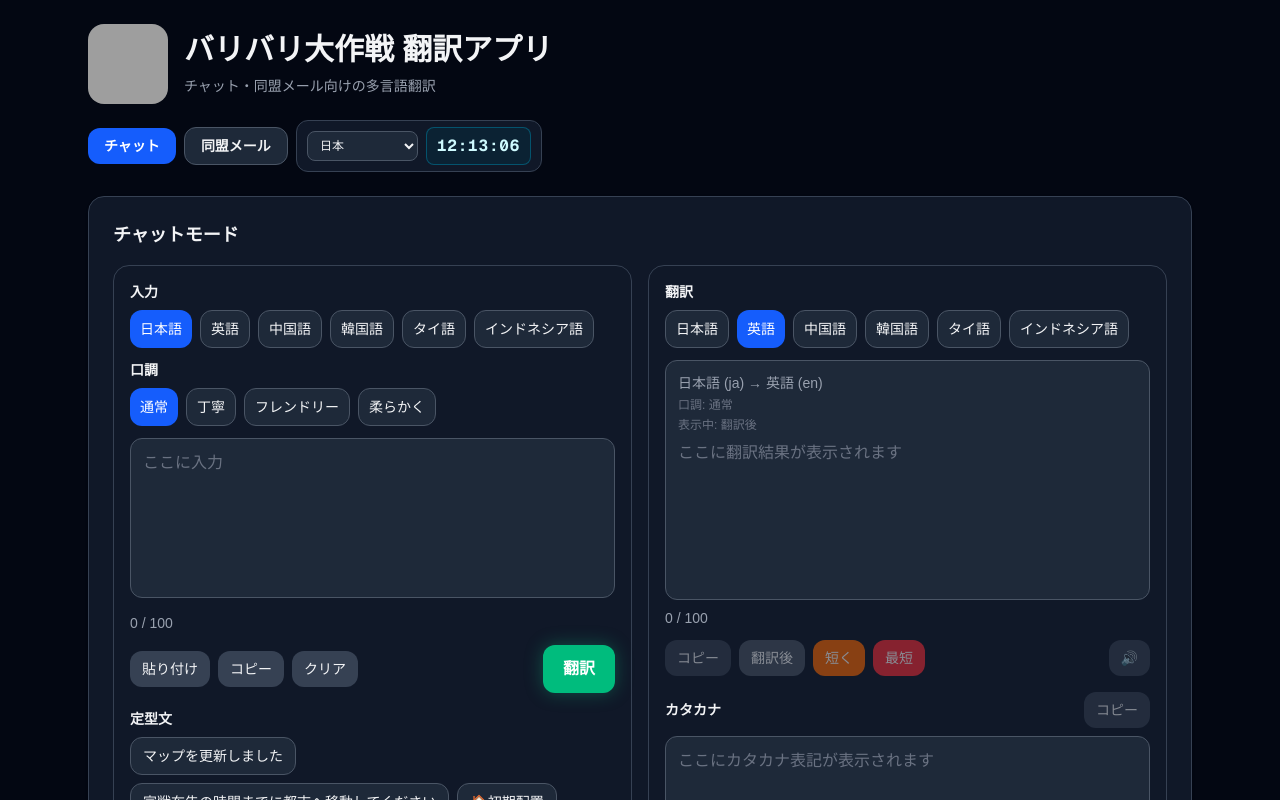
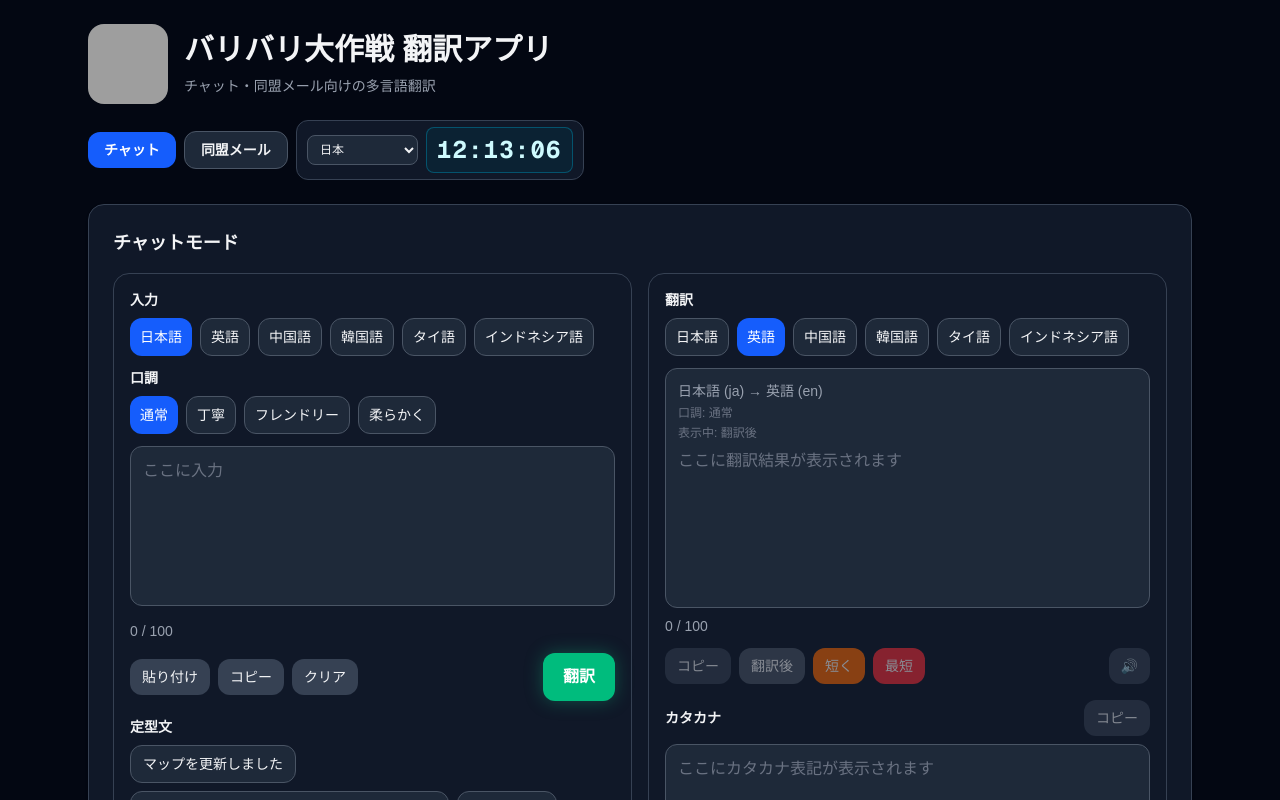
Before and after one commit to mydland777-cyber/baribari-translate-web, a Next.js app: page / in a window 1280 px wide. Shown: the top 800 px of the page. Built offline with nearby package versions, Linux system fonts and the light colour scheme; grey boxes are pictures that could not be loaded.

Commit message:
Show synced country clock in chat and mail modes

```diff
--- a/app/page.tsx
+++ b/app/page.tsx
@@ -274,7 +274,7 @@ function ServerSyncedClock({
       </select>
 
       <div className="rounded-lg border border-cyan-700/60 bg-cyan-950/40 px-2.5 py-1.5">
-        <div className="font-mono text-sm font-bold tracking-wider text-cyan-100 md:text-base">
+        <div className="font-mono text-lg font-bold tracking-wider text-cyan-100 md:text-2xl">
           {clockText}
         </div>
       </div>
```
